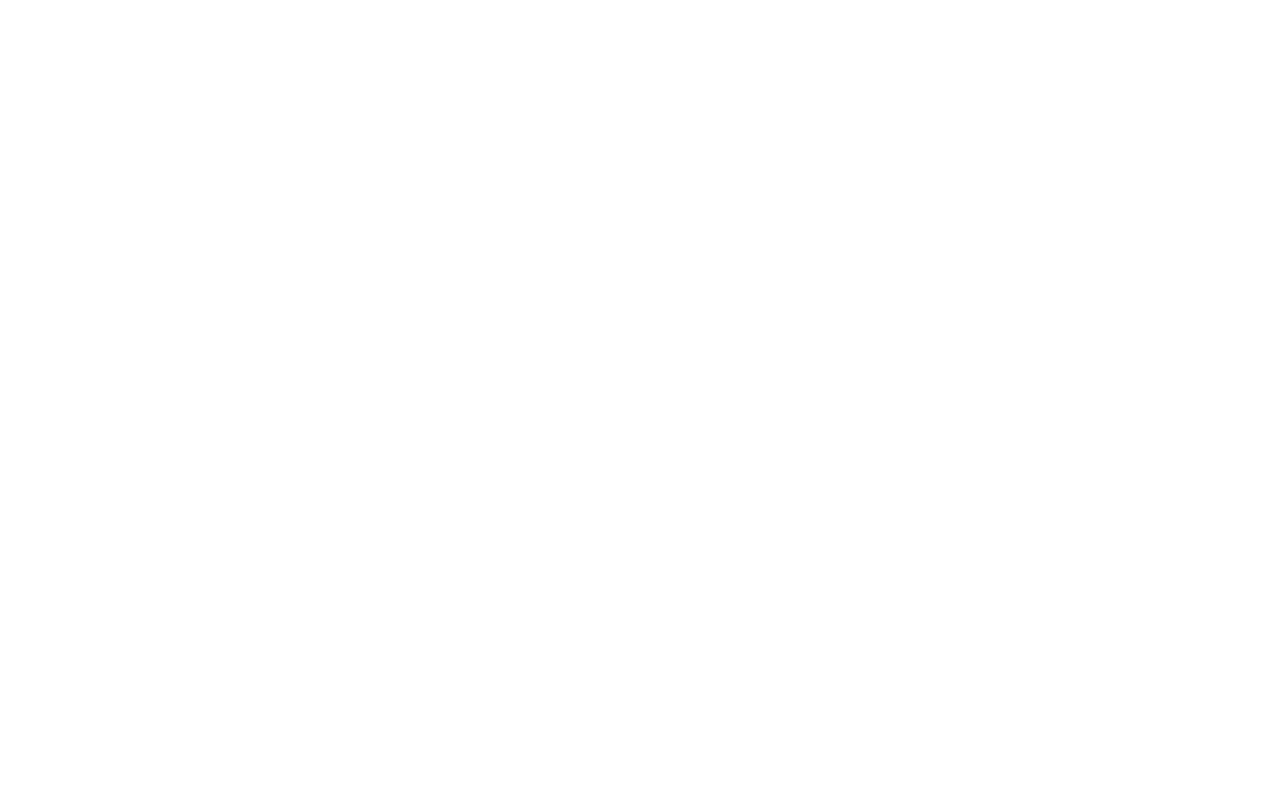
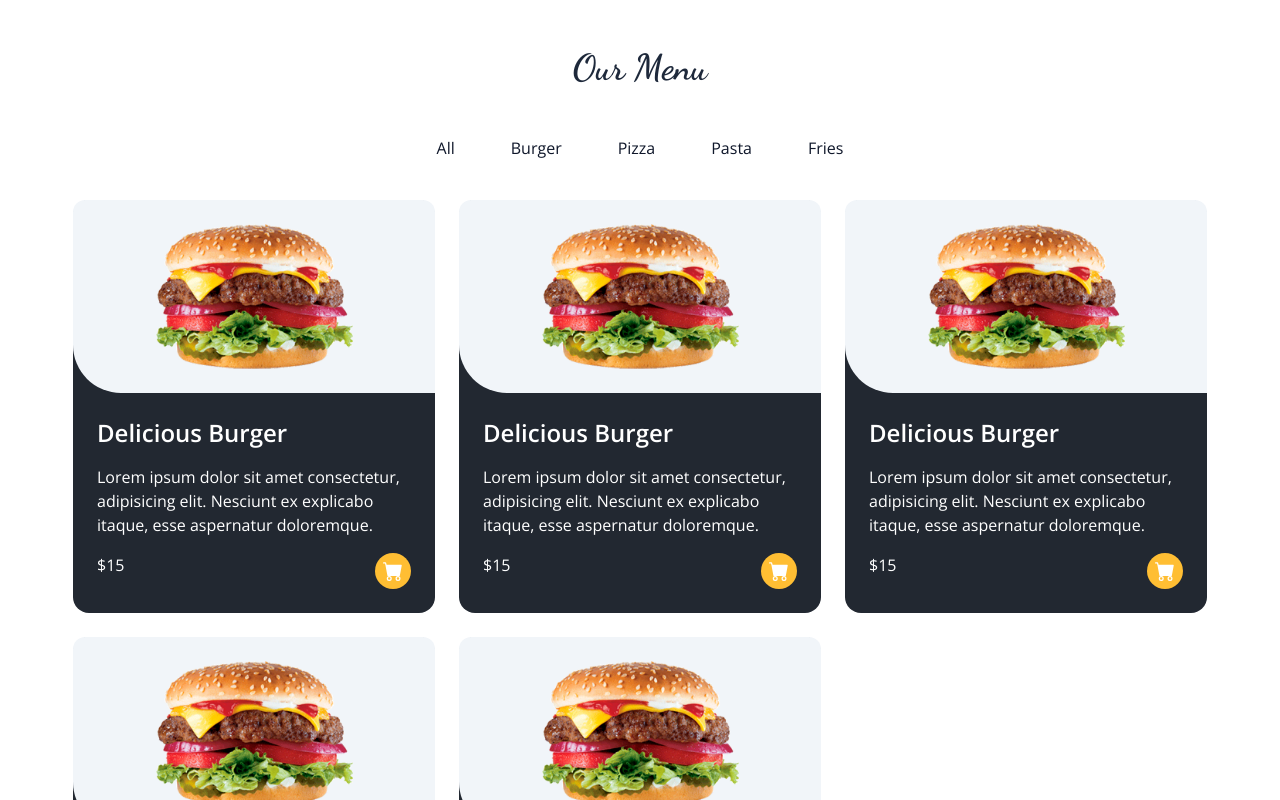
Before and after one commit to ayberklevendoglu/fast-food-website, a Next.js app: page / in a window 1280 px wide. Shown: the part 1120-1920 px from the top of the page. Before the commit the page ends 1196 px from the top, so only its background shows below. Built offline with nearby package versions, Linux system fonts and the light colour scheme.

Commit message:
finished the menu products

```diff
--- a/components/Campaigns.jsx
+++ b/components/Campaigns.jsx
@@ -6,7 +6,7 @@
 const CampaignItem = ({ image }) => {
   return (
     <div className="flex bg-secondary p-6 rounded-lg gap-4 w-full">
-      <div className="rounded-full border-4 border-primary overflow-hidden hover:bg-primarydark">
+      <div className="rounded-full border-4 border-primary overflow-hidden w-40 h-40 hover:bg-primarydark">
         <Image
           src={image ? image : "/images/o1.jpg"}
           alt="campaign"
@@ -22,7 +22,7 @@
           <Title addClass="text-center text-5xl text-white">20%</Title>
           <Title addClass="text-center text-xl text-white">Off</Title>
         </div>
-        <button className="btn-primary flex justify-center items-center gap-1">
+        <button className="btn-primary flex justify-center items-center flex-1">
           Order Now <BsFillCartFill className="text-xl" />
         </button>
       </div>
@@ -32,7 +32,7 @@
 
 const Campaigns = () => {
   return (
-    <div className="flex container gap-8 mx-auto py-20">
+    <div className="flex flex-1 md:flex-row flex-col container gap-8 mx-auto py-20">
       <CampaignItem image={"/images/o1.jpg"} />
       <CampaignItem image={"/images/o2.jpg"} />
     </div>
--- a/components/Carousel.jsx
+++ b/components/Carousel.jsx
@@ -33,7 +33,7 @@
       </div>
       <Slider {...settings}>
         <div>
-          <div className="sm:mt-96 mt-48 text-white container flex flex-col sm:items-start items-center sm:text-start text-center gap-10">
+          <div className="sm:mt-96 mt-48 text-white container flex flex-col md:items-start items-center md:text-start text-center gap-10">
             <Title addClass="text-6xl">Fast Food Restaurant</Title>
             <p className="text-sm font-semibold sm:w-1/2 w-full">
               Lorem, ipsum dolor sit amet consectetur adipisicing elit. Corporis
@@ -49,7 +49,7 @@
           </div>
         </div>
         <div>
-          <div className="sm:mt-96 mt-48 text-white container flex flex-col sm:items-start items-center sm:text-start text-center gap-10">
+          <div className="md:mt-96 mt-48 text-white container flex flex-col sm:items-start items-center sm:text-start text-center gap-10">
             <Title addClass="text-6xl">Fast Food Restaurant</Title>
             <p className="text-sm font-semibold sm:w-1/2 w-full">
               Lorem, ipsum dolor sit amet consectetur adipisicing elit. Corporis
--- /dev/null
+++ b/components/menu/MenuItem.jsx
@@ -0,0 +1,37 @@
+import Image from "next/image";
+import React from "react";
+import { BsFillCartFill } from "react-icons/bs";
+
+const MenuItem = () => {
+  return (
+    <div className="rounded-2xl bg-secondary max-w-[362px]">
+      <div className="relative max-w-[362px] max-h-[215px] p-6 flex justify-center bg-slate-100 rounded-bl-[3rem] rounded-t-xl">
+        <Image
+          src="/images/f2.png"
+          alt="menu"
+          width={197}
+          height={150}
+          objectFit="contain"
+          className="hover:scale-110 transition-all"
+        />
+      </div>
+      <div className=" text-white p-6 rounded-2xl">
+        <h5 className="text-start text-2xl font-semibold mb-4">
+          Delicious Burger
+        </h5>
+        <p>
+          Lorem ipsum dolor sit amet consectetur, adipisicing elit. Nesciunt ex
+          explicabo itaque, esse aspernatur doloremque.
+        </p>
+        <div className="flex justify-between mt-4">
+          <p>$15</p>
+          <div className="bg-primary p-2 rounded-full cursor-pointer">
+            <BsFillCartFill className="text-xl" />
+          </div>
+        </div>
+      </div>
+    </div>
+  );
+};
+
+export default MenuItem;
--- /dev/null
+++ b/components/menu/MenuWrapper.jsx
@@ -0,0 +1,40 @@
+import React from "react";
+import Title from "../ui/Title";
+import MenuItem from "./MenuItem";
+
+const MenuButton = ({ buttonName }) => {
+  return (
+    <div>
+      <button className="btn-secondary">
+        {buttonName ? buttonName : "Button"}
+      </button>
+    </div>
+  );
+};
+
+const MenuWrapper = () => {
+  return (
+    <div className="container mx-auto flex flex-col items-center mb-16">
+      <div className="">
+      <Title addClass="text-slate-800 text-4xl text-center">Our Menu</Title>
+      <div className="flex gap-2 mt-10">
+        <MenuButton buttonName="All" />
+        <MenuButton buttonName="Burger" />
+        <MenuButton buttonName="Pizza" />
+        <MenuButton buttonName="Pasta" />
+        <MenuButton buttonName="Fries" />
+      </div>
+      </div>
+      <div className="mt-8 grid xl:grid-cols-3 lg:grid-cols-2 gap-6">
+        <MenuItem />
+        <MenuItem />
+        <MenuItem />
+        <MenuItem />
+        <MenuItem />
+      </div>
+      <button className="btn-primary mt-9">View More</button>
+    </div>
+  );
+};
+
+export default MenuWrapper;
--- a/pages/index.js
+++ b/pages/index.js
@@ -1,6 +1,7 @@
 import Campaigns from "@/components/Campaigns";
 import Carousel from "@/components/Carousel";
 import Header from "@/components/layout/Header";
+import MenuWrapper from "@/components/menu/MenuWrapper";
 import React from "react";
 
 export default function Home() {
@@ -9,6 +10,7 @@
       <Header />
       <Carousel/>
       <Campaigns />
+      <MenuWrapper />
     </React.Fragment>
   );
 }
--- a/styles/globals.css
+++ b/styles/globals.css
@@ -12,7 +12,12 @@
 .btn-primary {
   @apply bg-primary text-white py-2 px-4 rounded-3xl hover:bg-primarydark transition duration-300 ease-in-out;
 }
-
+.btn-secondary {
+  @apply text-slate-900 py-2 px-6 rounded-3xl transition-all;
+}
+.btn-secondary:active {
+  @apply bg-secondary text-white;
+}
 .slick-dots {
   @apply sm:!flex justify-start;
 }
```
Also changed, not shown: public/images/f2.png (added).
